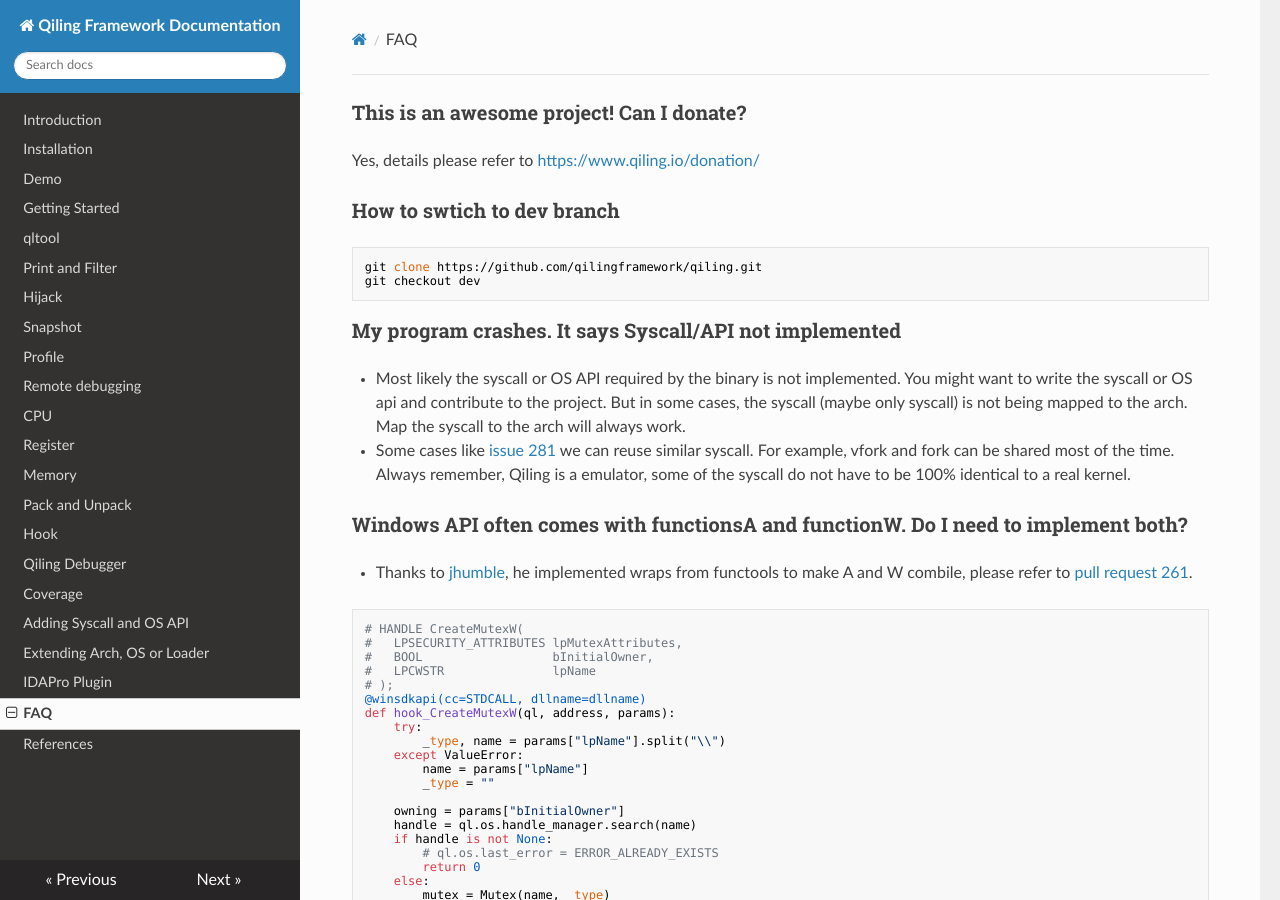
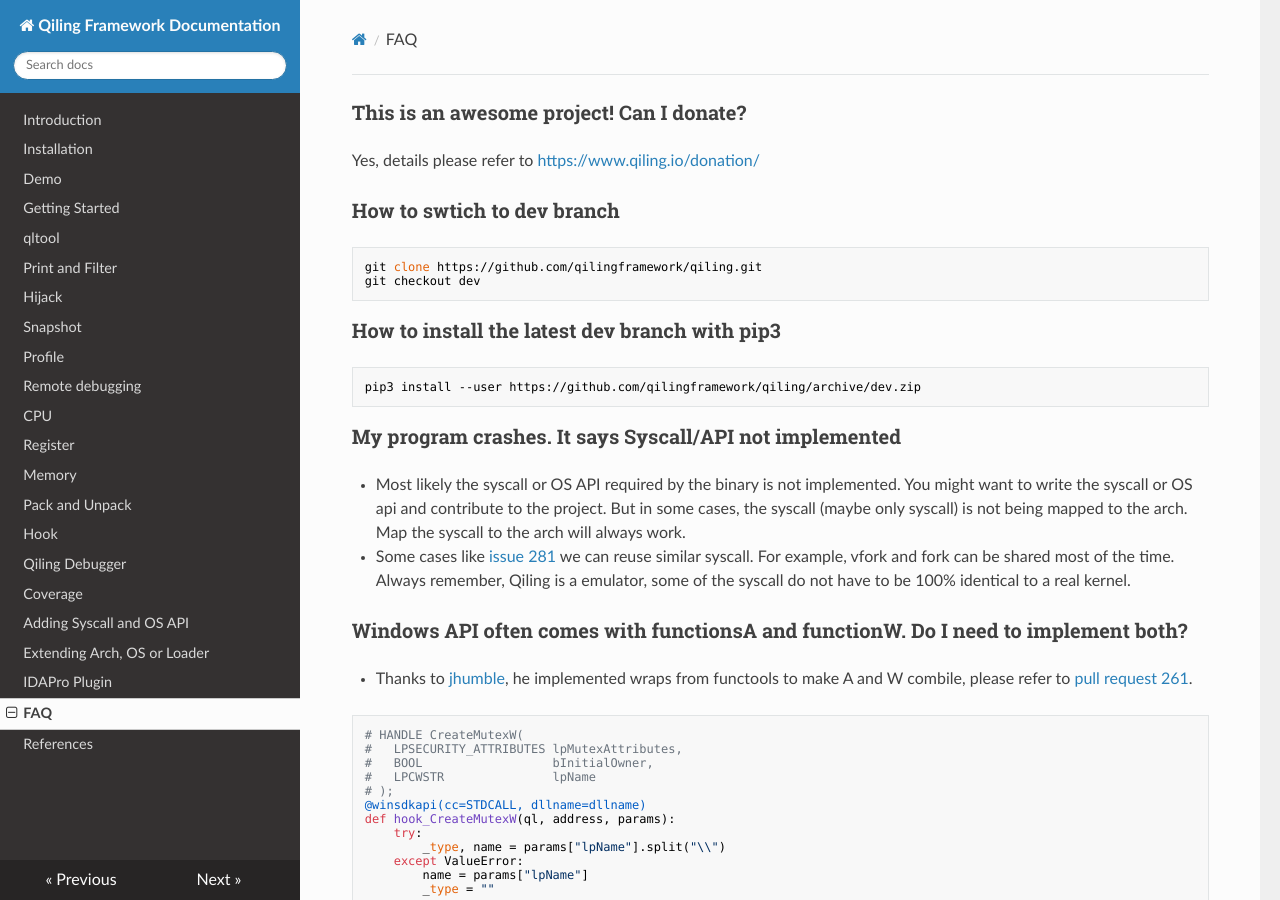
Before and after one commit to qilingframework/rtfd.io, an MkDocs documentation site: the page built from docs/faq.md, in a window 1280 px wide and 900 px high. Built offline with MkDocs 1.6.1, drawn with Linux system fonts in a browser that asks for light colours; nearby versions of some CDN libraries.

Commit message:
Update faq.md

````diff
--- a/docs/faq.md
+++ b/docs/faq.md
@@ -8,6 +8,11 @@ Yes, details please refer to [https://www.qiling.io/donation/](https://www.qilin
 ```
 git clone https://github.com/qilingframework/qiling.git
 git checkout dev
+```
+
+### How to install the latest dev branch with pip3
+```
+pip3 install --user https://github.com/qilingframework/qiling/archive/dev.zip
 ```
 
 ### My program crashes. It says Syscall/API not implemented
````
